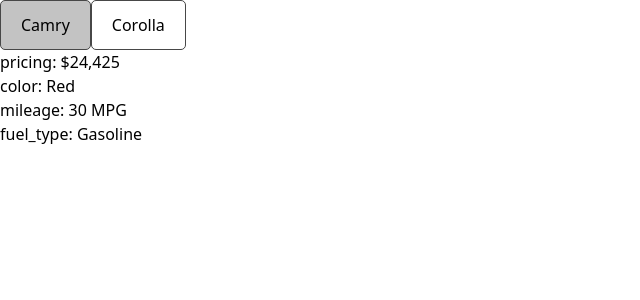
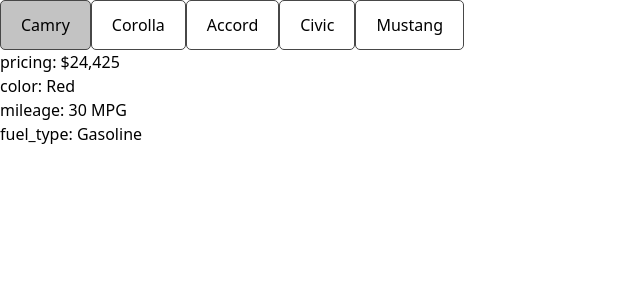
Before and after one commit to Kaushal12Shinde/mc-problems, a React (Vite) app: page / in a window 1280 px wide. Shown: the top 300 px of the page, without its empty margins (0-640 px from the left). Built offline with nearby package versions, Linux system fonts and the light colour scheme.

Commit message:
New Car Tab added

```diff
--- a/src/component/tabComponent/TabComponent.jsx
+++ b/src/component/tabComponent/TabComponent.jsx
@@ -17,6 +17,24 @@
             mileage: "32 MPG",
             fuel_type: "Gasoline",
         },
+        accord:{
+            pricing: "$26,120",
+            color: "Black",
+            mileage: "33 MPG",
+            fuel_type: "Gasoline",
+        },
+        civic:{
+            pricing: "$21,250",
+            color: "White",
+            mileage: "36 MPG",
+            fuel_type: "Gasoline",
+        },
+        mustang:{
+            pricing: "$27,155",
+            color: "Yellow",
+            mileage: "24 MPG",
+            fuel_type: "Gasoline",
+        }
     };
 
     useEffect(() => {
@@ -53,6 +71,15 @@
                 <button id='corolla' className='nav-tab' data-car="corolla">
                     Corolla
                 </button>
+                <button id='accord' className='nav-tab' data-car="accord">
+                    Accord
+                </button>
+                <button id='civic' className='nav-tab' data-car="civic">
+                    Civic
+                </button>
+                <button id='mustang' className='nav-tab' data-car="mustang">
+                    Mustang
+                </button>
             </div>
             <div className='px-[40px]'>
                 {
```
